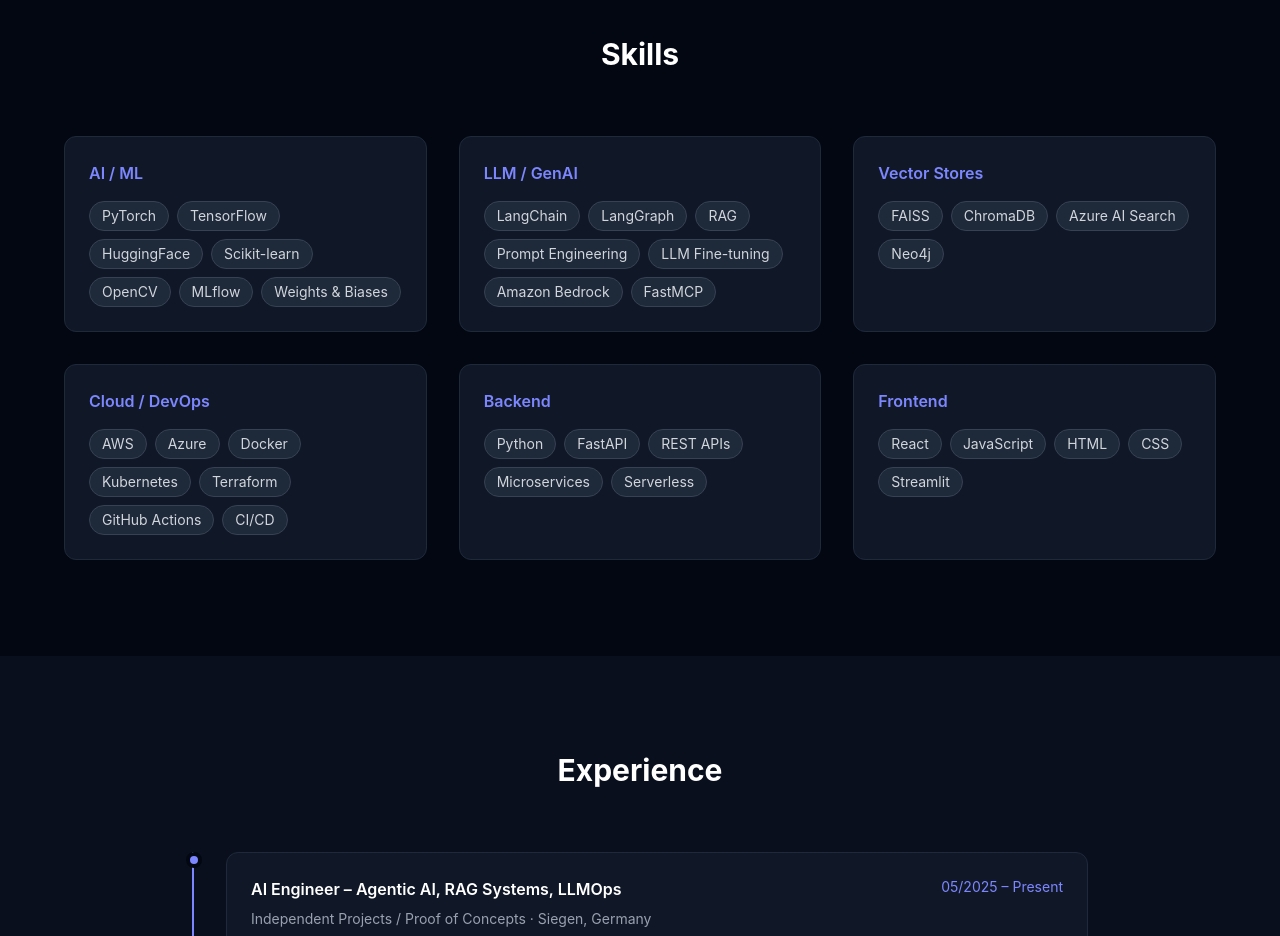
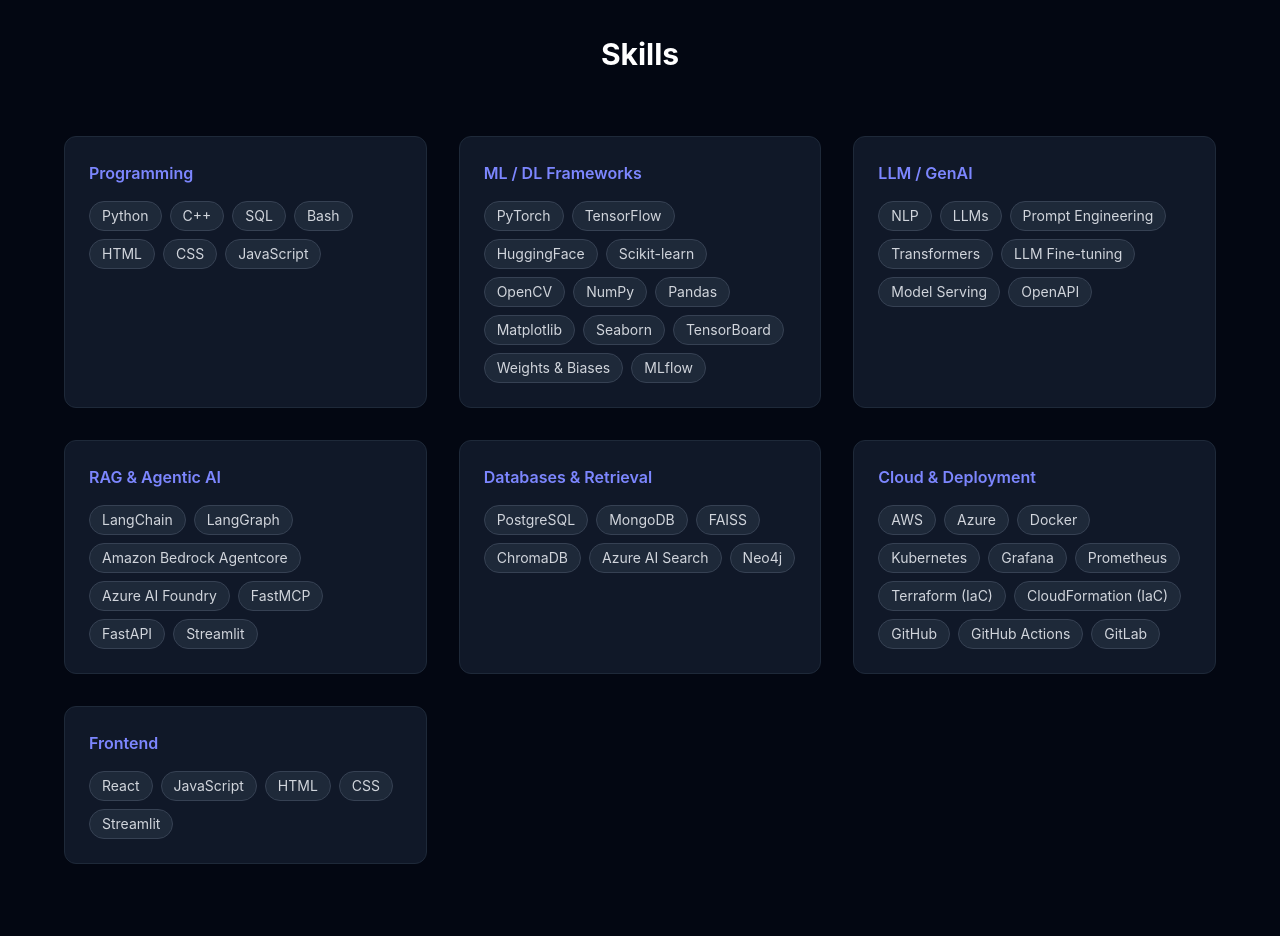
Before and after one commit to NikhilMank/Portfolio_Website, a React app in the folder frontend/: page / in a window 1280 px wide. Shown: the part 860-1796 px from the top of the page. Built offline with nearby package versions, Linux system fonts and the light colour scheme; no server answers; the HTML template or start-up script is replaced by a standard one.

Commit message:
updated skills

```diff
--- a/frontend/src/components/Skills.jsx
+++ b/frontend/src/components/Skills.jsx
@@ -1,23 +1,27 @@
 const skillGroups = [
   {
-    category: 'AI / ML',
-    skills: ['PyTorch', 'TensorFlow', 'HuggingFace', 'Scikit-learn', 'OpenCV', 'MLflow', 'Weights & Biases'],
+    category: 'Programming',
+    skills: ['Python', 'C++', 'SQL', 'Bash', 'HTML', 'CSS', 'JavaScript'],
+  },
+  {
+    category: 'ML / DL Frameworks',
+    skills: ['PyTorch', 'TensorFlow', 'HuggingFace', 'Scikit-learn', 'OpenCV', 'NumPy', 'Pandas', 'Matplotlib', 'Seaborn', 'TensorBoard', 'Weights & Biases', 'MLflow'],
   },
   {
     category: 'LLM / GenAI',
-    skills: ['LangChain', 'LangGraph', 'RAG', 'Prompt Engineering', 'LLM Fine-tuning', 'Amazon Bedrock', 'FastMCP'],
+    skills: ['NLP', 'LLMs', 'Prompt Engineering', 'Transformers', 'LLM Fine-tuning', 'Model Serving', 'OpenAPI'],
   },
   {
-    category: 'Vector Stores',
-    skills: ['FAISS', 'ChromaDB', 'Azure AI Search', 'Neo4j'],
+    category: 'RAG & Agentic AI',
+    skills: ['LangChain', 'LangGraph', 'Amazon Bedrock Agentcore', 'Azure AI Foundry', 'FastMCP', 'FastAPI', 'Streamlit'],
   },
   {
-    category: 'Cloud / DevOps',
-    skills: ['AWS', 'Azure', 'Docker', 'Kubernetes', 'Terraform', 'GitHub Actions', 'CI/CD'],
+    category: 'Databases & Retrieval',
+    skills: ['PostgreSQL', 'MongoDB', 'FAISS', 'ChromaDB', 'Azure AI Search', 'Neo4j'],
   },
   {
-    category: 'Backend',
-    skills: ['Python', 'FastAPI', 'REST APIs', 'Microservices', 'Serverless'],
+    category: 'Cloud & Deployment',
+    skills: ['AWS', 'Azure', 'Docker', 'Kubernetes', 'Grafana', 'Prometheus', 'Terraform (IaC)', 'CloudFormation (IaC)', 'GitHub', 'GitHub Actions', 'GitLab'],
   },
   {
     category: 'Frontend',
```
